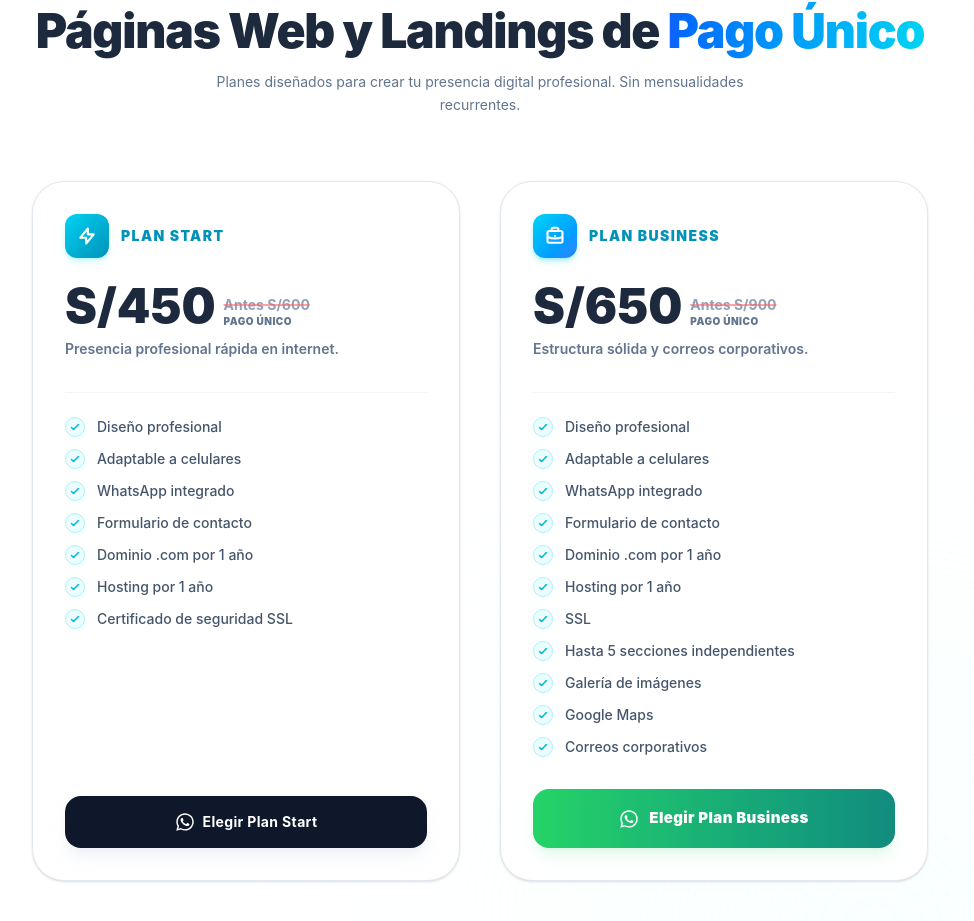
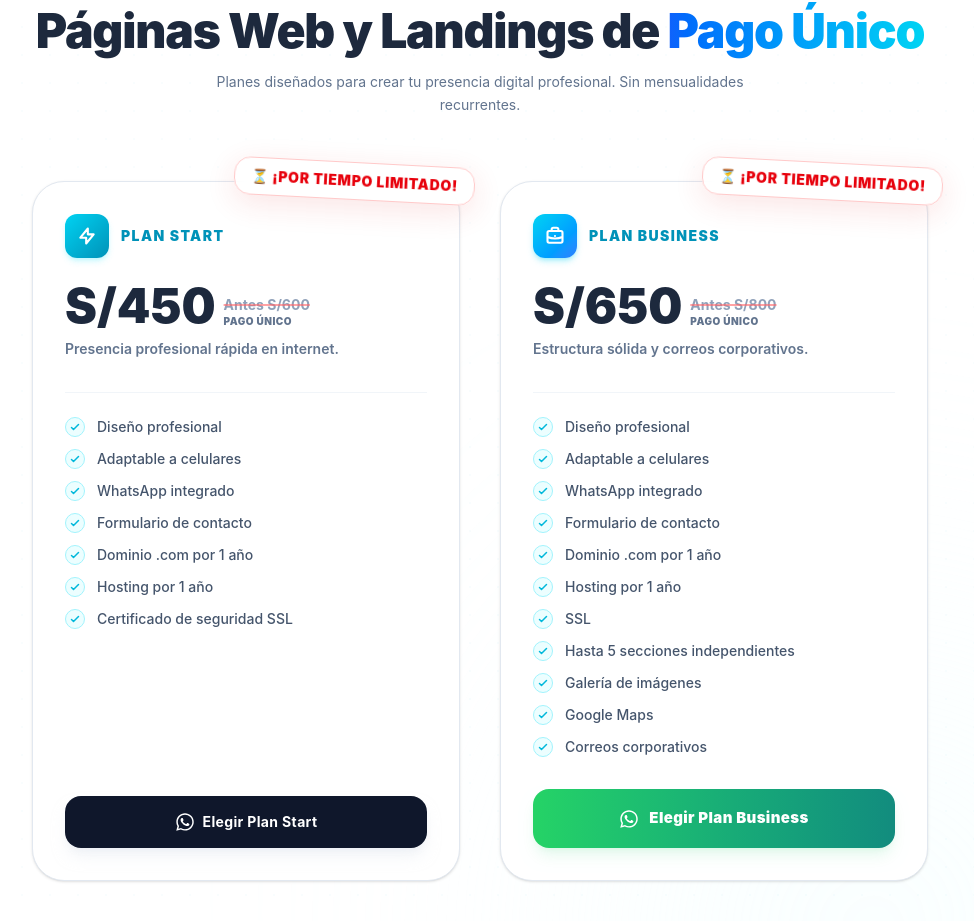
Before and after one commit to LeoLucasC/landing-soft-flyers, a React (Vite) app: page /planes in a window 1280 px wide. Shown: the part 1735-2656 px from the top of the page, without its empty margins (160-1134 px from the left). Built offline with nearby package versions, Linux system fonts and the light colour scheme.

Commit message:
cambios en tiempo limitado

```diff
--- a/src/components/Planes.tsx
+++ b/src/components/Planes.tsx
@@ -80,6 +80,7 @@ const Planes: React.FC = () => {
 
           {/* PLAN 1: NUEVO RUS */}
           <div className="group relative rounded-[2rem] border border-slate-200 bg-white p-8 shadow-sm hover:shadow-2xl hover:shadow-slate-200/60 transition-all duration-500 flex flex-col">
+
             <div className="mb-6">
               <span className="inline-block bg-slate-100 text-slate-700 text-[10px] font-black px-3 py-1 rounded-full uppercase tracking-wider mb-3">
                 Para Emprendedores
@@ -298,8 +299,15 @@ const Planes: React.FC = () => {
         {/* ─── CARDS DE PLANES DE DESARROLLO WEB ─── */}
         <div className="grid grid-cols-1 md:grid-cols-2 gap-8 lg:gap-10 max-w-4xl mx-auto items-stretch">
 
+
           {/* PLAN START */}
           <div className="group relative rounded-[2rem] border border-slate-200 bg-white p-8 shadow-sm hover:shadow-2xl hover:shadow-slate-200/60 transition-all duration-500 flex flex-col">
+
+            {/* Globotipo Glassmorphism de Urgencia */}
+            {/* Globotipo Glassmorphism de Urgencia en Rojo */}
+          <div className="absolute -top-5 -right-2 md:-right-4 z-20 backdrop-blur-md bg-white/80 border border-red-200 shadow-[0_8px_30px_rgba(220,38,38,0.12)] text-red-600 font-black text-xs md:text-sm px-4 py-2 rounded-2xl rotate-3 group-hover:rotate-6 transition-transform tracking-wider">
+            ⏳ ¡POR TIEMPO LIMITADO!
+          </div>
             <div className="flex items-center gap-3 mb-6">
               <div className="w-11 h-11 rounded-xl bg-gradient-to-br from-cyan-400 to-cyan-600 flex items-center justify-center shadow-md shadow-cyan-300/30">
                 <svg className="w-5 h-5 text-white" fill="none" viewBox="0 0 24 24" stroke="currentColor" strokeWidth="2.5">
@@ -346,7 +354,12 @@ const Planes: React.FC = () => {
 
           {/* PLAN BUSINESS - RECOMENDADO WEB */}
           <div className="group relative rounded-[2rem] border border-slate-200 bg-white p-8 shadow-sm hover:shadow-2xl hover:shadow-slate-200/60 transition-all duration-500 flex flex-col">
-            <div className="flex items-center gap-3 mb-6">
+
+            {/* Globotipo Glassmorphism de Urgencia */}
+            <div className="absolute -top-5 -right-2 md:-right-4 z-20 backdrop-blur-md bg-white/80 border border-red-200 shadow-[0_8px_30px_rgba(220,38,38,0.12)] text-red-600 font-black text-xs md:text-sm px-4 py-2 rounded-2xl rotate-3 group-hover:rotate-6 transition-transform tracking-wider">
+              ⏳ ¡POR TIEMPO LIMITADO!
+            </div>
+              <div className="flex items-center gap-3 mb-6">
               <div className="w-11 h-11 rounded-xl bg-gradient-to-br from-cyan-400 to-blue-500 flex items-center justify-center shadow-md shadow-cyan-400/30">
                 <svg className="w-5 h-5 text-white" fill="none" viewBox="0 0 24 24" stroke="currentColor" strokeWidth="2.5">
                   <path strokeLinecap="round" strokeLinejoin="round" d="M21 13.255A23.931 23.931 0 0112 15c-3.183 0-6.22-.62-9-1.745M16 6V4a2 2 0 00-2-2h-4a2 2 0 00-2 2v2m4 6h.01M5 20h14a2 2 0 002-2V8a2 2 0 00-2-2H5a2 2 0 00-2 2v10a2 2 0 002 2z" />
@@ -359,7 +372,7 @@ const Planes: React.FC = () => {
             <div className="mb-2 flex items-end gap-2">
               <span className="text-5xl font-black text-slate-800">S/650</span>
               <div className="flex flex-col pb-1">
-                <span className="text-slate-400 text-sm line-through decoration-red-400/60 decoration-2 font-bold leading-none mb-1">Antes S/900</span>
+                <span className="text-slate-400 text-sm line-through decoration-red-400/60 decoration-2 font-bold leading-none mb-1">Antes S/800</span>
                 <span className="text-slate-500 text-[10px] font-black uppercase tracking-wider leading-none">pago único</span>
               </div>
             </div>
```
